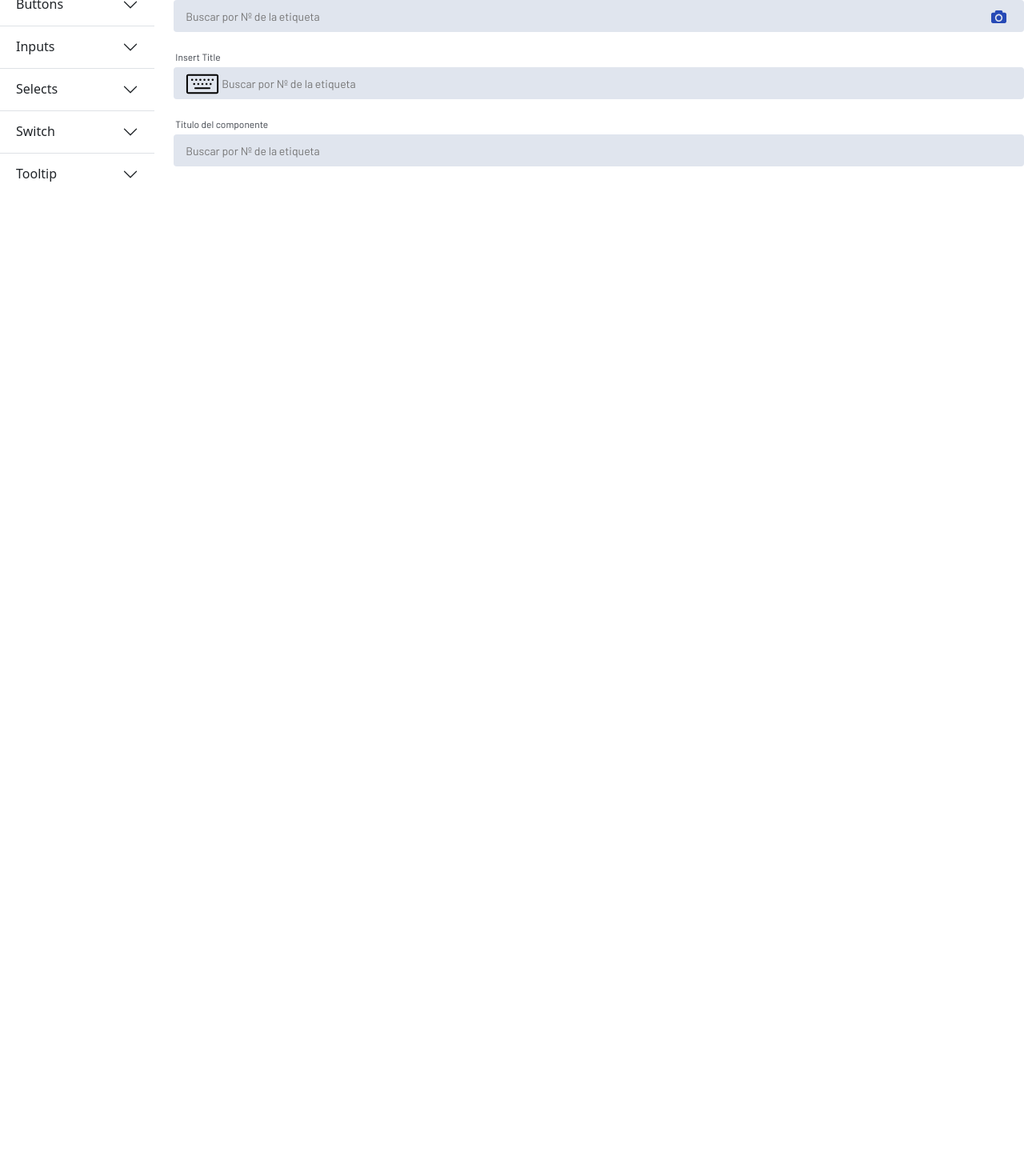
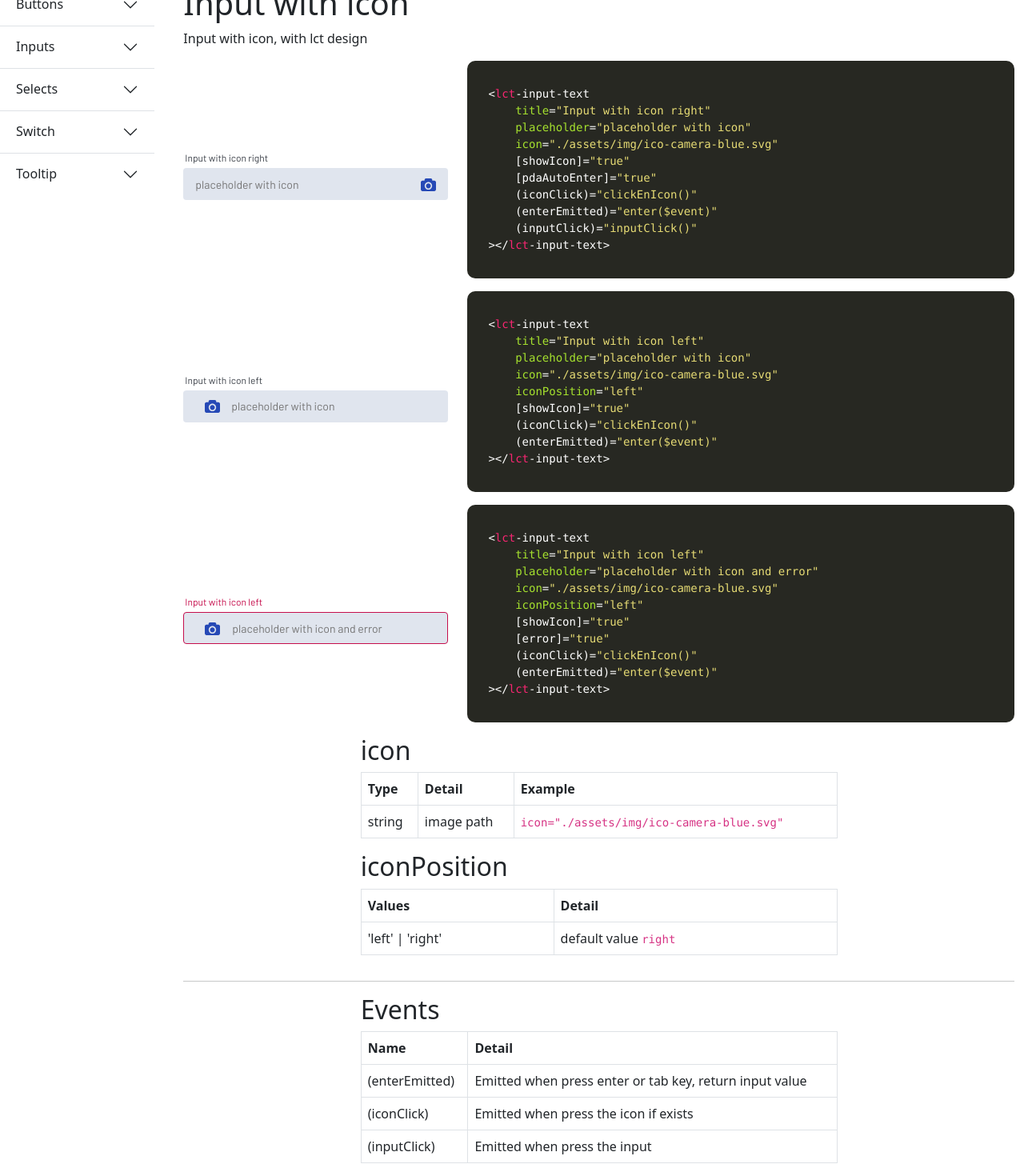
Before and after one commit to hermancarrasco/lct-components, an Angular app: page /inputWithIcon in a window 1280 px wide. Shown: the part 20-1490 px from the top of the page at 80% size. Before the commit the page ends 800 px from the top, so only its background shows below. Built offline with nearby package versions, Linux system fonts and the light colour scheme.

Commit message:
:adhesive_bandage: paste from clipboard
prevent default paste, and set value

```diff
--- a/package.json
+++ b/package.json
@@ -1,6 +1,6 @@
 {
   "name": "design-components",
-  "version": "0.3.2",
+  "version": "0.3.3",
   "scripts": {
     "ng": "ng",
     "start": "ng serve",
--- a/projects/lct-components/package.json
+++ b/projects/lct-components/package.json
@@ -1,6 +1,6 @@
 {
   "name": "lct-components",
-  "version": "0.3.2",
+  "version": "0.3.3",
   "description": "LCT basic components",
   "keywords": [
     "button",
--- a/projects/lct-components/src/lib/input-text/input-text.component.html
+++ b/projects/lct-components/src/lib/input-text/input-text.component.html
@@ -14,6 +14,7 @@
            (keyup)="onKeyUpHandler($event)"
            (click)="clickInput()"
            (ngModelChange)="lpnUpdate.next(inputScan.value);"
+           (paste)="onPaste($event)"
     >
     <div class="icon" #iconDiv *ngIf="showIcon">
       <img [src]="icon" [ngStyle]="{'cursor': disabled ? 'not-allowed' : 'pointer'}" alt="" (click)="click()">
--- a/projects/lct-components/src/lib/input-text/input-text.component.ts
+++ b/projects/lct-components/src/lib/input-text/input-text.component.ts
@@ -134,4 +134,12 @@ export class InputTextComponent implements ControlValueAccessor, OnInit, AfterVi
     }
   }
 
+  onPaste(ev: ClipboardEvent) {
+    ev.preventDefault();
+    const clipboard = ev.clipboardData?.getData('Text');
+    if (clipboard) {
+      this.writeValue(clipboard);
+    }
+  }
+
 }
--- a/src/app/components/button-simple/button-simple.component.html
+++ b/src/app/components/button-simple/button-simple.component.html
@@ -96,7 +96,7 @@
             <tbody>
             <tr>
               <td>string</td>
-              <td>text value to button</td>
+              <td>text value for button</td>
             </tr>
             </tbody>
           </table>
--- a/src/app/components/input-simple/input-simple.component.html
+++ b/src/app/components/input-simple/input-simple.component.html
@@ -7,9 +7,47 @@
     <div class="col-xs-12 col-md-4">
       <lct-input-text placeholder="Find by LPN"></lct-input-text>
     </div>
+    <div class="col-xs-12 col-md-8" >
+        <pre><code class="language-html">
+  &lt;lct-input-text placeholder="Find by LPN"&gt;&lt;/lct-input-text&gt;
+        </code></pre>
+    </div>
+  </div>
+  <div class="row align-items-center">
+    <div class="col-xs-12 col-md-4">
+      <lct-input-text placeholder="Input without title" title=""></lct-input-text>
+    </div>
     <div class="col-xs-12 col-md-8">
         <pre><code class="language-html">
-  &lt;lct-input-text placeholder="Find by LPN"&gt;&lt;/lct-input-text&gt;
+  &lt;lct-input-text placeholder="Input without title" title=""&gt;&lt;/lct-input-text&gt;
+        </code></pre>
+    </div>
+  </div>
+  <div class="row align-items-center">
+    <div class="col-xs-12 col-md-4">
+      <lct-input-text title="Example Email" type="email" placeholder="Enter Email"></lct-input-text>
+    </div>
+    <div class="col-xs-12 col-md-8">
+        <pre><code class="language-html">
+  &lt;lct-input-text
+      title="Example Email"
+      type="email"
+      placeholder="Enter Email"
+  &gt;&lt;/lct-input-text&gt;
+        </code></pre>
+    </div>
+  </div>
+  <div class="row align-items-center">
+    <div class="col-xs-12 col-md-4">
+      <lct-input-text title="Example Number" type="number" placeholder="Enter Number"></lct-input-text>
+    </div>
+    <div class="col-xs-12 col-md-8">
+        <pre><code class="language-html">
+  &lt;lct-input-text
+      title="Example Number"
+      type="number"
+      placeholder="Enter Number"
+  &gt;&lt;/lct-input-text&gt;
         </code></pre>
     </div>
   </div>
@@ -36,7 +74,7 @@
         <pre><code class="language-html">
   &lt;lct-input-text
       title="Title set by attribute"
-      placeholder="Buscar por Nº de la etiqueta"
+      placeholder="Find by LPN"
       [disabled]="true"
   &gt;&lt;/lct-input-text&gt;
   </code></pre>
@@ -46,10 +84,11 @@
 
 
   <div class="row justify-content-center">
-    <div class="col-6">
+    <div class="col-7">
       <div class="row">
         <div class="col">
           <h2>title</h2>
+          <p>title is up to input</p>
         </div>
       </div>
       <div class="row">
@@ -59,12 +98,16 @@
             <tr>
               <th scope="col">Type</th>
               <th scope="col">Detail</th>
+              <th scope="col">Example</th>
+              <th scope="col">Example without title</th>
             </tr>
             </thead>
             <tbody>
             <tr>
               <td>string</td>
-              <td>text value to button</td>
+              <td>text value for title</td>
+              <td><code>title="this is the title"</code></td>
+              <td><code>title=""</code></td>
             </tr>
             </tbody>
           </table>
@@ -74,11 +117,41 @@
   </div>
 
   <div class="row justify-content-center">
-    <div class="col-6">
+    <div class="col-7">
       <div class="row">
         <div class="col">
-          <h2>buttonType</h2>
-          <p>Button type is defined to background color of the button, default value <code>primary</code></p>
+          <h2>placeholder</h2>
+        </div>
+      </div>
+      <div class="row">
+        <div class="col">
+          <table class="table table-bordered">
+            <thead>
+            <tr>
+              <th scope="col">Type</th>
+              <th scope="col">Detail</th>
+              <th scope="col">Example</th>
+            </tr>
+            </thead>
+            <tbody>
+            <tr>
+              <td>string</td>
+              <td>text value for placeholder</td>
+              <td><code>placeholder="this is the placeholder"</code></td>
+            </tr>
+            </tbody>
+          </table>
+        </div>
+      </div>
+    </div>
+  </div>
+
+  <div class="row justify-content-center">
+    <div class="col-7">
+      <div class="row">
+        <div class="col">
+          <h2>type</h2>
+          <p>type is defined to input type, default value <code>text</code></p>
         </div>
       </div>
       <div class="row">
@@ -92,28 +165,16 @@
             </thead>
             <tbody>
             <tr>
-              <td>primary</td>
-              <td>Background color <input type="color" value="#2A5AED" style="height: 18px; width: 18px" readonly> and text color <input type="color" value="#FFFFFF" style="height: 18px; width: 18px" readonly></td>
+              <td>text</td>
+              <td>set type to text, keyboard in mobile device is defined for each type configuration</td>
             </tr>
             <tr>
-              <td>secondary</td>
-              <td>Background color <input type="color" value="#FFFFFF" style="height: 18px; width: 18px" readonly> and text color <input type="color" value="#2649B6" style="height: 18px; width: 18px" readonly></td>
+              <td>email</td>
+              <td>set type to email, keyboard in mobile device is defined for each type configuration</td>
             </tr>
             <tr>
-              <td>tertiary</td>
-              <td>Background color <input type="color" value="#6A80B1" style="height: 18px; width: 18px" readonly> and text color <input type="color" value="#FFFFFF" style="height: 18px; width: 18px" readonly></td>
-            </tr>
-            <tr>
-              <td>quaternary</td>
-              <td>Background color <input type="color" value="#223359" style="height: 18px; width: 18px" readonly> and text color <input type="color" value="#FFFFFF" style="height: 18px; width: 18px" readonly></td>
-            </tr>
-            <tr>
-              <td>error</td>
-              <td>Background color <input type="color" value="#C60E4C" style="height: 18px; width: 18px" readonly> and text color <input type="color" value="#FFFFFF" style="height: 18px; width: 18px" readonly></td>
-            </tr>
-            <tr>
-              <td>success</td>
-              <td>Background color <input type="color" value="#8CBA37" style="height: 18px; width: 18px" readonly> and text color <input type="color" value="#FFFFFF" style="height: 18px; width: 18px" readonly></td>
+              <td>number</td>
+              <td>set type to number, keyboard in mobile device is defined for each type configuration</td>
             </tr>
             </tbody>
           </table>
@@ -123,7 +184,7 @@
   </div>
 
   <div class="row justify-content-center">
-    <div class="col-6">
+    <div class="col-7">
       <div class="row">
         <div class="col">
           <h2>disabled</h2>
@@ -151,11 +212,11 @@
   </div>
 
   <div class="row justify-content-center">
-    <div class="col-6">
+    <div class="col-7">
       <div class="row">
         <div class="col">
-          <h2>height and width</h2>
-          <p>Height and width is used to set static values, by default set width 100% and height 40px</p>
+          <h2>pdaAutoEnter</h2>
+          <p>If the value is <code>true</code>, when detect a key press, it emit enter after 200ms</p>
         </div>
       </div>
       <div class="row">
@@ -163,24 +224,51 @@
           <table class="table table-bordered">
             <thead>
             <tr>
-              <th scope="col">value</th>
               <th scope="col">Type</th>
               <th scope="col">Detail</th>
-              <th scope="col">Example</th>
             </tr>
             </thead>
             <tbody>
             <tr>
-              <td>height</td>
-              <td>string</td>
-              <td>set style height, can be set px, %, em, etc</td>
-              <td><code>height="40px"</code></td>
+              <td>boolean</td>
+              <td>default value <code>false</code></td>
+            </tr>
+            </tbody>
+          </table>
+        </div>
+      </div>
+    </div>
+  </div>
+
+  <hr>
+  <div class="row justify-content-center">
+    <div class="col-7">
+      <div class="row">
+        <div class="col">
+          <h2>Events</h2>
+        </div>
+      </div>
+      <div class="row">
+        <div class="col">
+          <table class="table table-bordered">
+            <thead>
+            <tr>
+              <th scope="col">Name</th>
+              <th scope="col">Detail</th>
+            </tr>
+            </thead>
+            <tbody>
+            <tr>
+              <td>(enterEmitted)</td>
+              <td>Emitted when press enter or tab key, return input value</td>
             </tr>
             <tr>
-              <td>width</td>
-              <td>string</td>
-              <td>set style width, can be set px, %, em, etc</td>
-              <td><code>width="200px"</code></td>
+              <td>(iconClick)</td>
+              <td>Emitted when press the icon if exists</td>
+            </tr>
+            <tr>
+              <td>(inputClick)</td>
+              <td>Emitted when press the input</td>
             </tr>
             </tbody>
           </table>
--- a/src/app/components/input-simple/input-simple.component.ts
+++ b/src/app/components/input-simple/input-simple.component.ts
@@ -1,4 +1,4 @@
-import { Component, OnInit } from '@angular/core';
+import { Component, OnInit} from '@angular/core';
 
 @Component({
   selector: 'app-input-simple',
--- a/src/app/components/input-with-icon/input-with-icon.component.html
+++ b/src/app/components/input-with-icon/input-with-icon.component.html
@@ -1,9 +1,163 @@
-<lct-input-text icon="assets/img/ico-camera-blue.svg" [showIcon]="true" (iconClick)="clickEnIcon()"
-                placeholder="Buscar por Nº de la etiqueta" (enterEmitted)="enter($event)" (inputClick)="inputClick()"
-                [pdaAutoEnter]="true"></lct-input-text><br>
 
-<lct-input-text icon="assets/img/keyboard.svg" [showIcon]="true" (iconClick)="clickEnIcon()"
-                placeholder="Buscar por Nº de la etiqueta" (enterEmitted)="enter($event)" iconPosition="left"></lct-input-text>
-<br>
-<lct-input-text [(ngModel)]="value1" (ngModelChange)="modelChange($event)" placeholder="Buscar por Nº de la etiqueta" (enterEmitted)="enter($event)"
-                title="Titulo del componente"></lct-input-text>
+<div class="container">
+  <h1>Input with icon</h1>
+  <p>Input with icon, with lct design</p>
+
+  <div class="row align-items-center">
+    <div class="col-xs-12 col-md-4">
+      <lct-input-text title="Input with icon right" icon="./assets/img/ico-camera-blue.svg" [showIcon]="true" (iconClick)="clickEnIcon()"
+                      placeholder="placeholder with icon" (enterEmitted)="enter($event)" (inputClick)="inputClick()"
+                      [pdaAutoEnter]="true"></lct-input-text>
+    </div>
+    <div class="col-xs-12 col-md-8">
+        <pre><code class="language-html">
+  &lt;lct-input-text
+      title="Input with icon right"
+      placeholder="placeholder with icon"
+      icon="./assets/img/ico-camera-blue.svg"
+      [showIcon]="true"
+      [pdaAutoEnter]="true"
+      (iconClick)="clickEnIcon()"
+      (enterEmitted)="enter($event)"
+      (inputClick)="inputClick()"
+  &gt;&lt;/lct-input-text&gt;
+        </code></pre>
+    </div>
+  </div>
+  <div class="row align-items-center">
+    <div class="col-xs-12 col-md-4">
+      <lct-input-text title="Input with icon left" icon="./assets/img/ico-camera-blue.svg" [showIcon]="true" (iconClick)="clickEnIcon()"
+                      placeholder="placeholder with icon" (enterEmitted)="enter($event)" iconPosition="left"></lct-input-text>
+    </div>
+    <div class="col-xs-12 col-md-8">
+        <pre><code class="language-html">
+  &lt;lct-input-text
+      title="Input with icon left"
+      placeholder="placeholder with icon"
+      icon="./assets/img/ico-camera-blue.svg"
+      iconPosition="left"
+      [showIcon]="true"
+      (iconClick)="clickEnIcon()"
+      (enterEmitted)="enter($event)"
+  &gt;&lt;/lct-input-text&gt;
+        </code></pre>
+    </div>
+  </div>
+  <div class="row align-items-center">
+    <div class="col-xs-12 col-md-4">
+      <lct-input-text title="Input with icon left" icon="./assets/img/ico-camera-blue.svg" [showIcon]="true" (iconClick)="clickEnIcon()"
+                      placeholder="placeholder with icon and error" [error]="true" (enterEmitted)="enter($event)" iconPosition="left"></lct-input-text>
+    </div>
+    <div class="col-xs-12 col-md-8">
+        <pre><code class="language-html">
+  &lt;lct-input-text
+      title="Input with icon left"
+      placeholder="placeholder with icon and error"
+      icon="./assets/img/ico-camera-blue.svg"
+      iconPosition="left"
+      [showIcon]="true"
+      [error]="true"
+      (iconClick)="clickEnIcon()"
+      (enterEmitted)="enter($event)"
+  &gt;&lt;/lct-input-text&gt;
+        </code></pre>
+    </div>
+  </div>
+
+
+  <div class="row justify-content-center">
+    <div class="col-7">
+      <div class="row">
+        <div class="col">
+          <h2>icon</h2>
+        </div>
+      </div>
+      <div class="row">
+        <div class="col">
+          <table class="table table-bordered">
+            <thead>
+            <tr>
+              <th scope="col">Type</th>
+              <th scope="col">Detail</th>
+              <th scope="col">Example</th>
+            </tr>
+            </thead>
+            <tbody>
+            <tr>
+              <td>string</td>
+              <td>image path</td>
+              <td><code>icon="./assets/img/ico-camera-blue.svg"</code></td>
+            </tr>
+            </tbody>
+          </table>
+        </div>
+      </div>
+    </div>
+  </div>
+
+  <div class="row justify-content-center">
+    <div class="col-7">
+      <div class="row">
+        <div class="col">
+          <h2>iconPosition</h2>
+        </div>
+      </div>
+      <div class="row">
+        <div class="col">
+          <table class="table table-bordered">
+            <thead>
+            <tr>
+              <th scope="col">Values</th>
+              <th scope="col">Detail</th>
+            </tr>
+            </thead>
+            <tbody>
+            <tr>
+              <td>'left' | 'right'</td>
+              <td>default value <code>right</code></td>
+            </tr>
+            </tbody>
+          </table>
+        </div>
+      </div>
+    </div>
+  </div>
+
+  <hr>
+  <div class="row justify-content-center">
+    <div class="col-7">
+      <div class="row">
+        <div class="col">
+          <h2>Events</h2>
+        </div>
+      </div>
+      <div class="row">
+        <div class="col">
+          <table class="table table-bordered">
+            <thead>
+            <tr>
+              <th scope="col">Name</th>
+              <th scope="col">Detail</th>
+            </tr>
+            </thead>
+            <tbody>
+            <tr>
+              <td>(enterEmitted)</td>
+              <td>Emitted when press enter or tab key, return input value</td>
+            </tr>
+            <tr>
+              <td>(iconClick)</td>
+              <td>Emitted when press the icon if exists</td>
+            </tr>
+            <tr>
+              <td>(inputClick)</td>
+              <td>Emitted when press the input</td>
+            </tr>
+            </tbody>
+          </table>
+        </div>
+      </div>
+    </div>
+  </div>
+
+</div>
```
Also changed, not shown: projects/lct-components/README.md.
